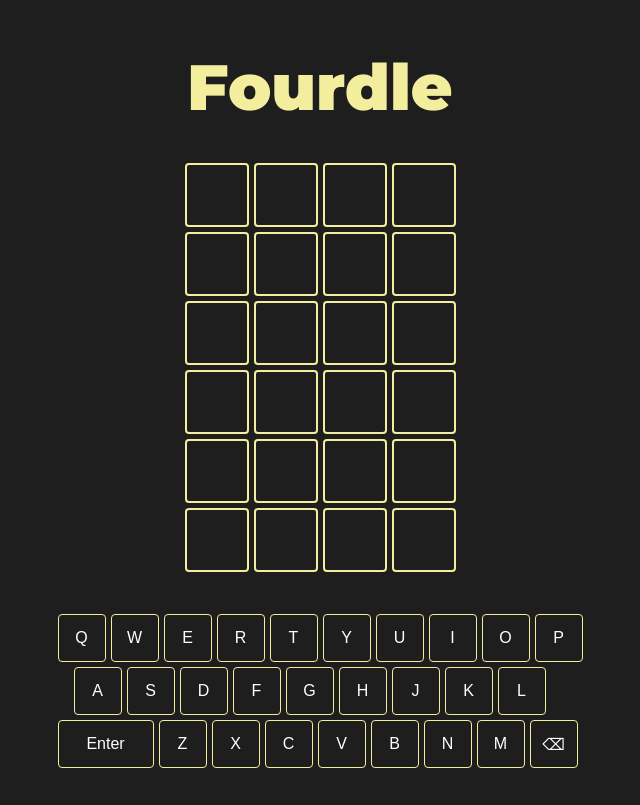
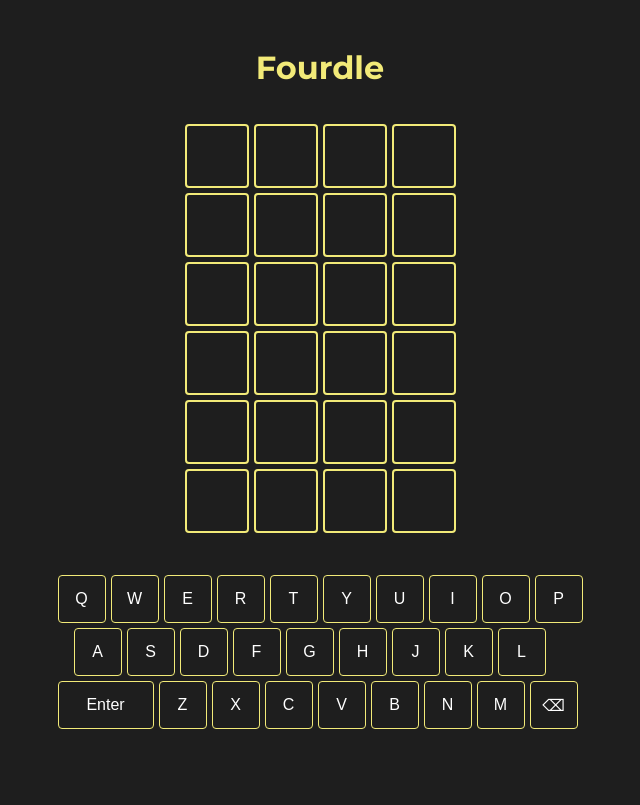
Before and after one commit to OssianN/Fourdle, a Next.js app: page / in a window 1280 px wide. Shown: the whole page, without its empty margins (320-960 px from the left). Built offline with nearby package versions, Linux system fonts and the light colour scheme.

Commit message:
update color scheme

```diff
--- a/app/globals.css
+++ b/app/globals.css
@@ -1,9 +1,9 @@
 :root {
   --max-width: 1100px;
-  --main-h1-size: 4rem;
   --main-green: #7a9d54;
-  --main-light-green: #f2ee9d;
+  --main-light-yellow: #f2ea78;
   --background-color: #1e1e1e;
+  --main-grey: #dde1c6;
   --box-shadow: 0 0px 5px 2px #7a9d54;
 }
 
@@ -24,3 +24,9 @@
   color: inherit;
   text-decoration: none;
 }
+
+button {
+  background: transparent;
+  border: none;
+  cursor: pointer;
+}
--- a/app/home.module.css
+++ b/app/home.module.css
@@ -11,9 +11,8 @@
 .title {
   padding-top: 1rem;
   text-align: center;
-  font-size: var(--main-h1-size);
-  font-weight: 900;
-  color: var(--main-light-green);
+  font-weight: 700;
+  color: var(--main-light-yellow);
 }
 
 @media (min-width: 768px) {
--- a/components/GameBoard/board.module.css
+++ b/components/GameBoard/board.module.css
@@ -15,7 +15,7 @@
 .letterBox {
   width: 4rem;
   height: 4rem;
-  border: 2px solid var(--main-light-green);
+  border: 2px solid var(--main-light-yellow);
   display: flex;
   justify-content: center;
   align-items: center;
--- a/components/Keyboard/Key.tsx
+++ b/components/Keyboard/Key.tsx
@@ -2,9 +2,9 @@
 import styles from './keyboard.module.css'
 
 const colorMap: Record<string, string> = {
-  Y: 'var(--main-light-green)',
+  Y: 'var(--main-light-yellow)',
   G: 'var(--main-green)',
-  W: 'grey',
+  W: 'var(--main-grey)',
 }
 
 export const Key = ({ letter, color }: { letter: string; color: string }) => {
--- a/components/Keyboard/keyboard.module.css
+++ b/components/Keyboard/keyboard.module.css
@@ -15,7 +15,7 @@
 
   position: relative;
   padding: 0.25rem;
-  border: 1px solid var(--main-light-green);
+  border: 1px solid var(--main-light-yellow);
   border-radius: 0.25rem;
   color: white;
   font-size: 1rem;
@@ -25,7 +25,6 @@
   display: flex;
   justify-content: center;
   align-items: center;
-  cursor: pointer;
   transition: background-color 0.2s;
   transition-delay: 0.8s;
 }
```
